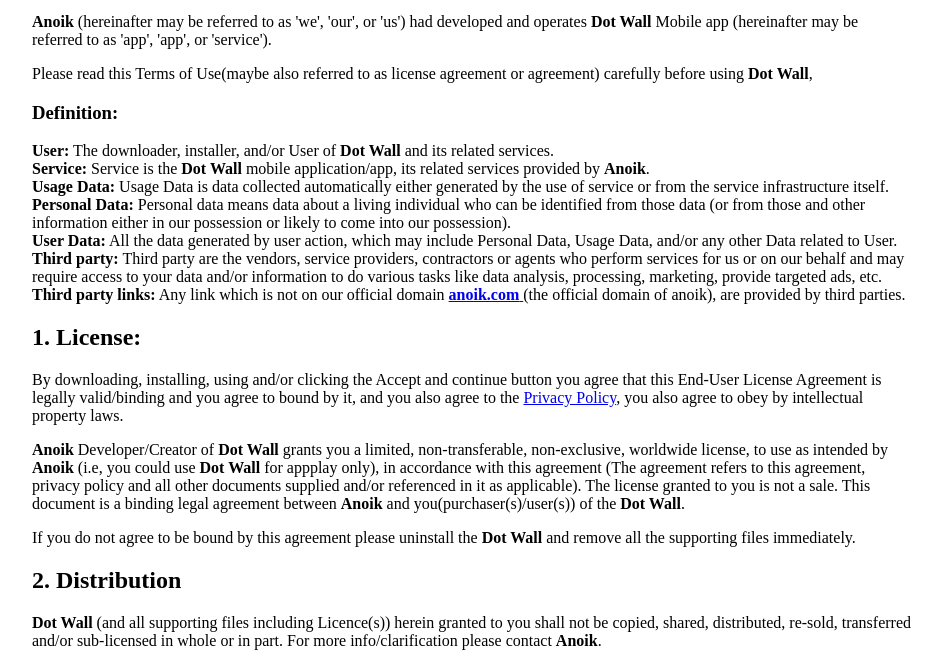
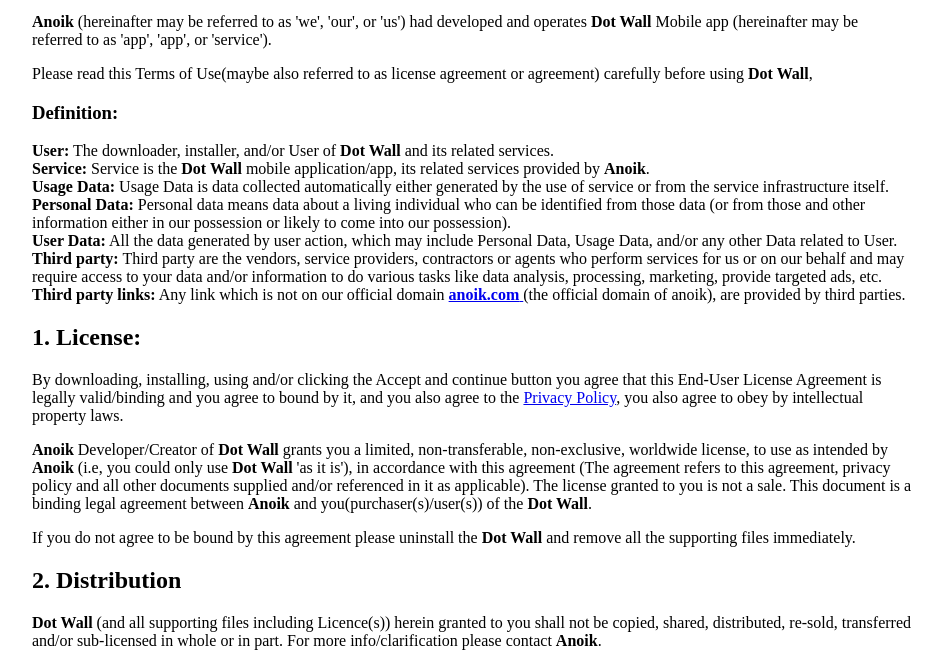
Before and after one commit to Anoik/anoik.com, a plain HTML site: page dotwall/terms/index.html in a window 1280 px wide. Shown: the part 141-800 px from the top of the page, without its empty margins (168-1110 px from the left). Drawn offline with Linux system fonts and the light colour scheme.

Commit message:
modified:   dotwall/terms/index.html

```diff
--- a/dotwall/terms/index.html
+++ b/dotwall/terms/index.html
@@ -47,7 +47,7 @@
     property laws.</p>
   <p>
     <b>Anoik</b> Developer/Creator of <b>Dot Wall</b> grants you a limited, non-transferable, non-exclusive,
-    worldwide license, to use as intended by <b>Anoik</b> (i.e, you could use <b>Dot Wall</b> for appplay only),
+    worldwide license, to use as intended by <b>Anoik</b> (i.e, you could only use <b>Dot Wall</b> 'as it is'),
     in accordance with this agreement (The agreement refers to this agreement, privacy policy and all other
     documents supplied and/or referenced in it as applicable). The license granted to you is not a sale.
     This document is a binding legal agreement between <b>Anoik</b> and you(purchaser(s)/user(s)) of the
```
